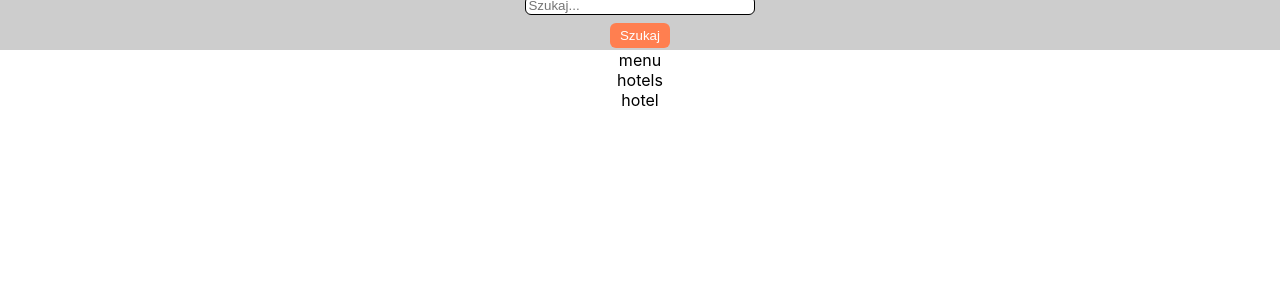
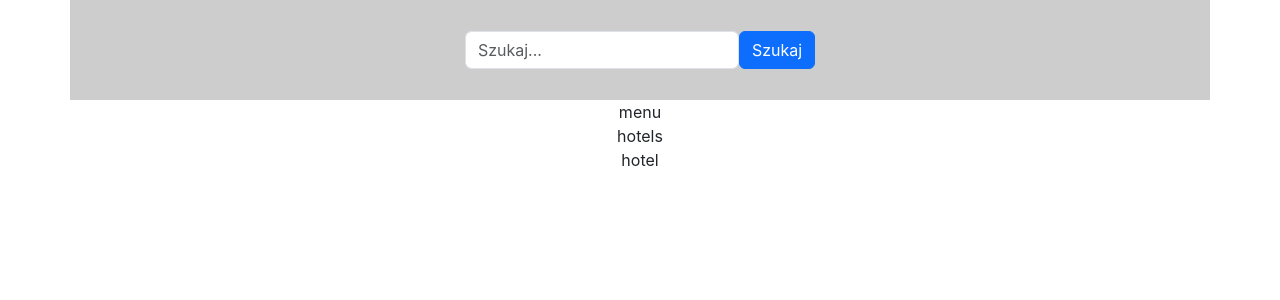
Before and after one commit to marcinrataj/noclegi, a React (Create React App) app: page / in a window 1280 px wide. Shown: the top 300 px of the page. Built offline with nearby package versions, Linux system fonts and the light colour scheme.

Commit message:
styling searchbar

```diff
--- a/package.json
+++ b/package.json
@@ -6,6 +6,7 @@
     "@testing-library/jest-dom": "^5.11.4",
     "@testing-library/react": "^11.1.0",
     "@testing-library/user-event": "^12.1.10",
+    "bootstrap": "^5.3.2",
     "react": "^17.0.1",
     "react-dom": "^17.0.1",
     "react-scripts": "5.0.1",
--- a/public/index.html
+++ b/public/index.html
@@ -1,10 +1,10 @@
 <!DOCTYPE html>
 <html lang="en">
-
 	<head>
 		<meta charset="utf-8" />
 		<link rel="icon" href="%PUBLIC_URL%/favicon.ico" />
 		<meta name="viewport" content="width=device-width, initial-scale=1" />
+
 		<!--
       manifest.json provides metadata used when your web app is installed on a
       user's mobile device or desktop. See https://developers.google.com/web/fundamentals/web-app-manifest/
@@ -20,6 +20,12 @@
       Learn how to configure a non-root public URL by running `npm run build`.
     -->
 		<title>Noclegi</title>
+		<link
+			href="https://cdn.jsdelivr.net/npm/bootstrap@5.3.2/dist/css/bootstrap.min.css"
+			rel="stylesheet"
+			integrity="sha384-T3c6CoIi6uLrA9TneNEoa7RxnatzjcDSCmG1MXxSR1GAsXEV/Dwwykc2MPK8M2HN"
+			crossorigin="anonymous"
+		/>
 	</head>
 
 	<body>
@@ -36,5 +42,4 @@
       To create a production bundle, use `npm run build` or `yarn build`.
     -->
 	</body>
-
 </html>
--- a/src/components/Header/Header.js
+++ b/src/components/Header/Header.js
@@ -4,7 +4,8 @@
 
 function Header() {
 	return (
-		<header className={styles.header}>
+		//container
+		<header className={`${styles.header} container`}>
 			<Searchbar/>
 		</header>
 	);
--- a/src/components/Header/Header.module.css
+++ b/src/components/Header/Header.module.css
@@ -4,4 +4,5 @@
   display: flex;
   justify-content: center;
   align-items: center;
+  padding: 50px 15px;
 }
--- a/src/components/Header/Searchbar/Searchbar.js
+++ b/src/components/Header/Searchbar/Searchbar.js
@@ -1,17 +1,21 @@
-import React from "react";
+import React from 'react';
 
 function Searchbar() {
-  return (
-    <div>
-			<input
-				style={{
-					width: "calc(100% - 20px)"
-					}}
-          className="input-text"
-			  type='text' placeholder='Szukaj...'/>
-			<button className="button">Szukaj</button>
+	return (
+		<div className='d-flex'>
+				<input
+					// style={{
+					// 	width: 'calc(100% - 20px)',
+					// }}
+					className='form-control'
+					type='text'
+					placeholder='Szukaj...'
+				/>
+			<div className='col'>
+      <button className='btn btn-primary'>Szukaj</button>
+			</div>
 		</div>
-  )
+	);
 }
 
-export default Searchbar
+export default Searchbar;
--- a/src/index.css
+++ b/src/index.css
@@ -11,16 +11,3 @@
   font-family: source-code-pro, Menlo, Monaco, Consolas, 'Courier New',
     monospace;
 }
-
-.input-text {
-  border-radius: 6px;
-  border: 1px solid #000;
-}
-.button{
-  border-radius: 6px;
-  border: 0;
-  background-color: coral;
-  color: #fff;
-  padding: 5px 10px;
-  margin: 8px 0;
-}
--- a/src/index.js
+++ b/src/index.js
@@ -1,5 +1,6 @@
 import React from 'react';
 import ReactDOM from 'react-dom';
+import 'bootstrap/dist/css/bootstrap.min.css';
 import './index.css';
 import App from './App';
 import reportWebVitals from './reportWebVitals';
```
Also changed, not shown: 1 other file (tests, documents, lock files or other folders). Lines whose indentation alone changed are shown as unchanged.
